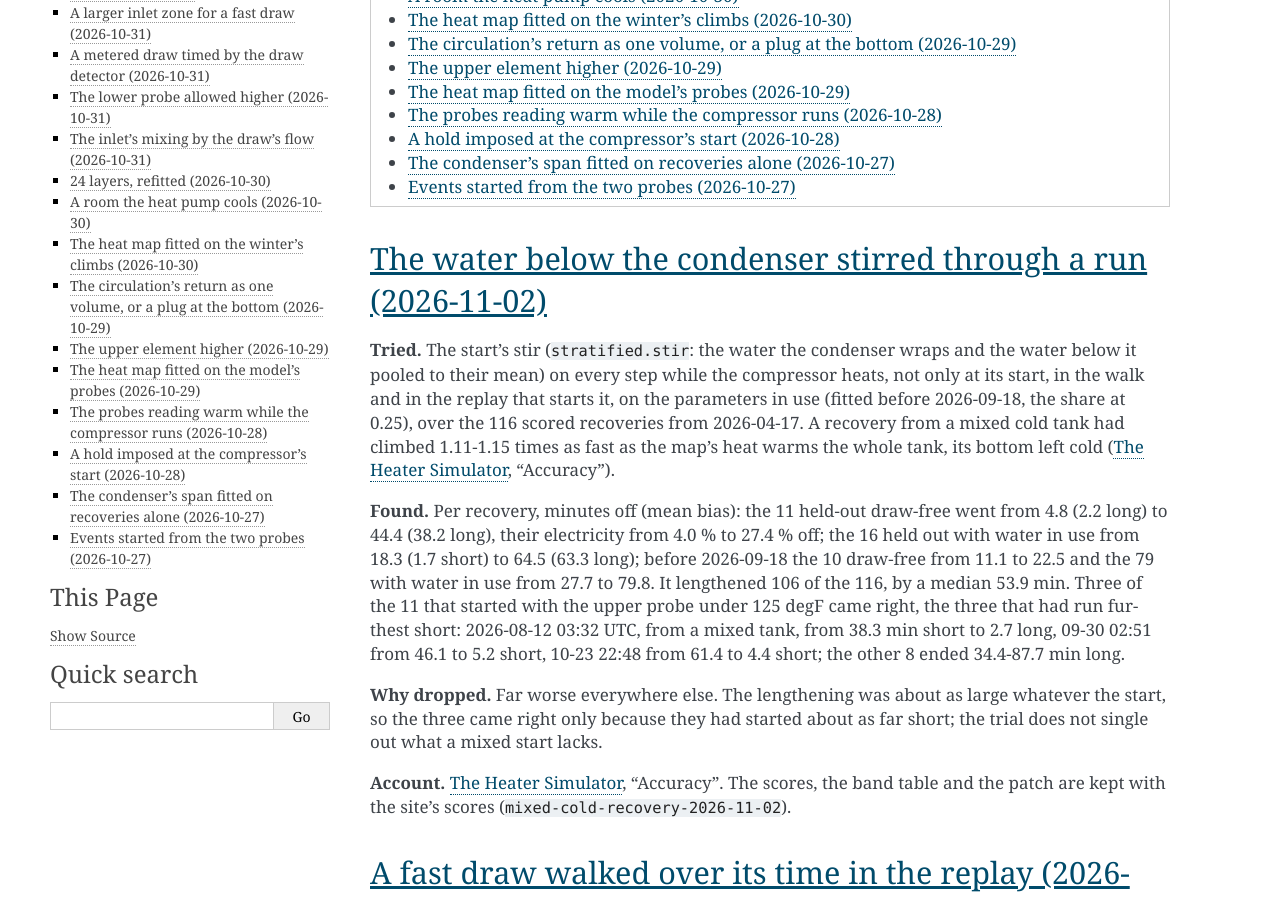
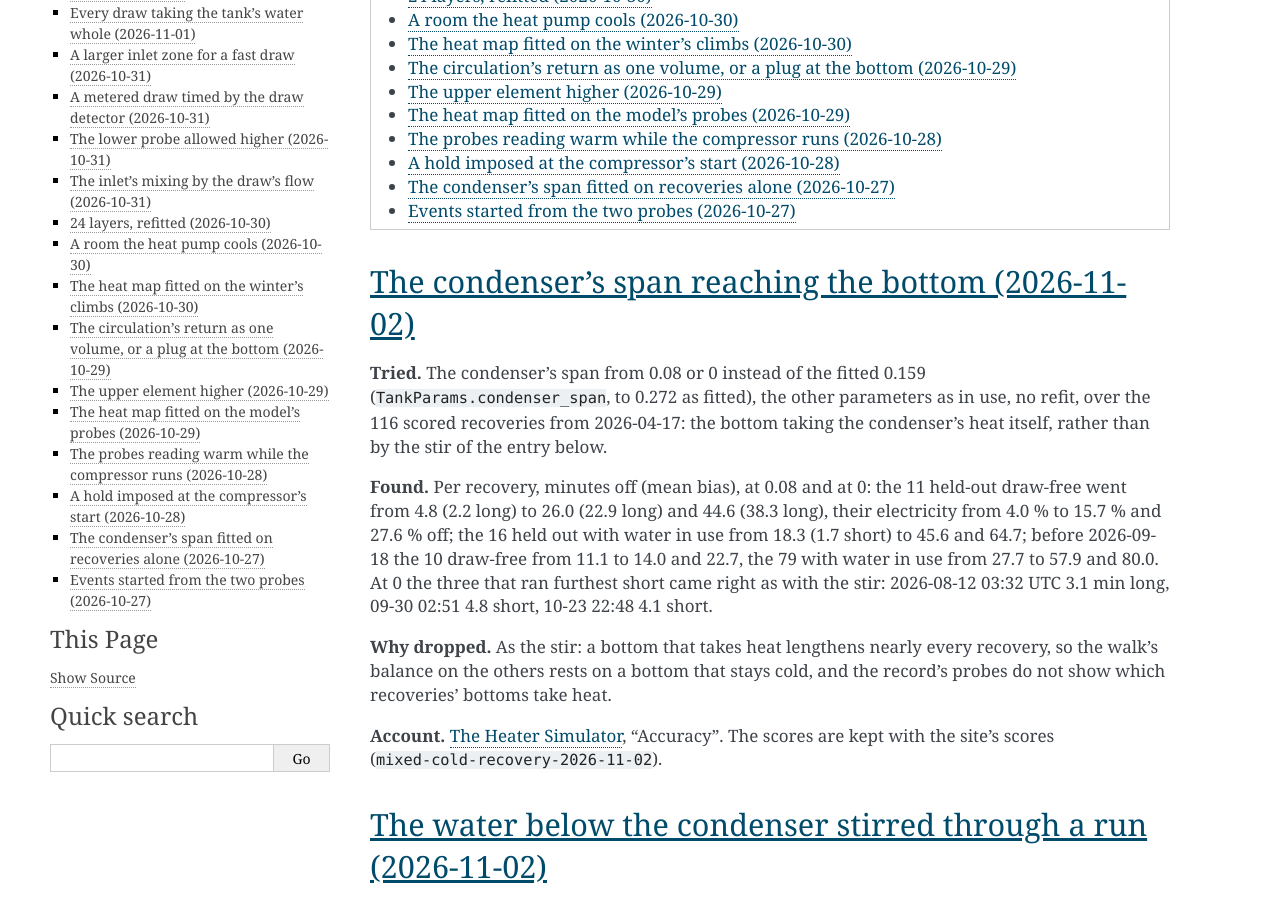
Before and after one commit to eman/nwp500-python, a Sphinx documentation site: the page built from docs/explanation/simulator-tried.rst, in a window 1280 px wide and 900 px high, scrolled down 701 px. Built offline with Sphinx 7.4.7, drawn with Linux system fonts in a browser that asks for light colours; some of the changed text lies outside the part shown.

Commit message:
docs(sim): the condenser's span taken to the bottom, tried

```diff
--- a/docs/explanation/simulator-tried.rst
+++ b/docs/explanation/simulator-tried.rst
@@ -11,6 +11,33 @@
 .. contents::
    :local:
    :depth: 1
+
+
+The condenser's span reaching the bottom (2026-11-02)
+=====================================================
+
+**Tried.** The condenser's span from 0.08 or 0 instead of the fitted
+0.159 (``TankParams.condenser_span``, to 0.272 as fitted), the other
+parameters as in use, no refit, over the 116 scored recoveries from
+2026-04-17: the bottom taking the condenser's heat itself, rather than
+by the stir of the entry below.
+
+**Found.** Per recovery, minutes off (mean bias), at 0.08 and at 0: the
+11 held-out draw-free went from 4.8 (2.2 long) to 26.0 (22.9 long) and
+44.6 (38.3 long), their electricity from 4.0 % to 15.7 % and 27.6 % off;
+the 16 held out with water in use from 18.3 (1.7 short) to 45.6 and
+64.7; before 2026-09-18 the 10 draw-free from 11.1 to 14.0 and 22.7, the
+79 with water in use from 27.7 to 57.9 and 80.0. At 0 the three that ran
+furthest short came right as with the stir: 2026-08-12 03:32 UTC 3.1 min
+long, 09-30 02:51 4.8 short, 10-23 22:48 4.1 short.
+
+**Why dropped.** As the stir: a bottom that takes heat lengthens nearly
+every recovery, so the walk's balance on the others rests on a bottom
+that stays cold, and the record's probes do not show which recoveries'
+bottoms take heat.
+
+**Account.** :doc:`simulator`, "Accuracy". The scores are kept with the
+site's scores (``mixed-cold-recovery-2026-11-02``).
 
 
 The water below the condenser stirred through a run (2026-11-02)
--- a/docs/explanation/simulator.rst
+++ b/docs/explanation/simulator.rst
@@ -583,8 +583,9 @@
 the water below the condenser into its pool through a run, not only at
 its start, took that one to 2.7 min long and those of 2026-09-30 02:51
 and 10-23 22:48 to 5.2 and 4.4 min short, but lengthened nearly every
-recovery by about as much (:doc:`simulator-tried`, "The water below the
-condenser stirred through a run").
+recovery by about as much, and so did the condenser's span taken down to
+the bottom (:doc:`simulator-tried`, "The water below the condenser
+stirred through a run", "The condenser's span reaching the bottom").
 
 **Whole days** (``sim_score.day_events``), measured on 2026-10-31 on the
 same split and installation, the parameters fitted on that date's code:
```
